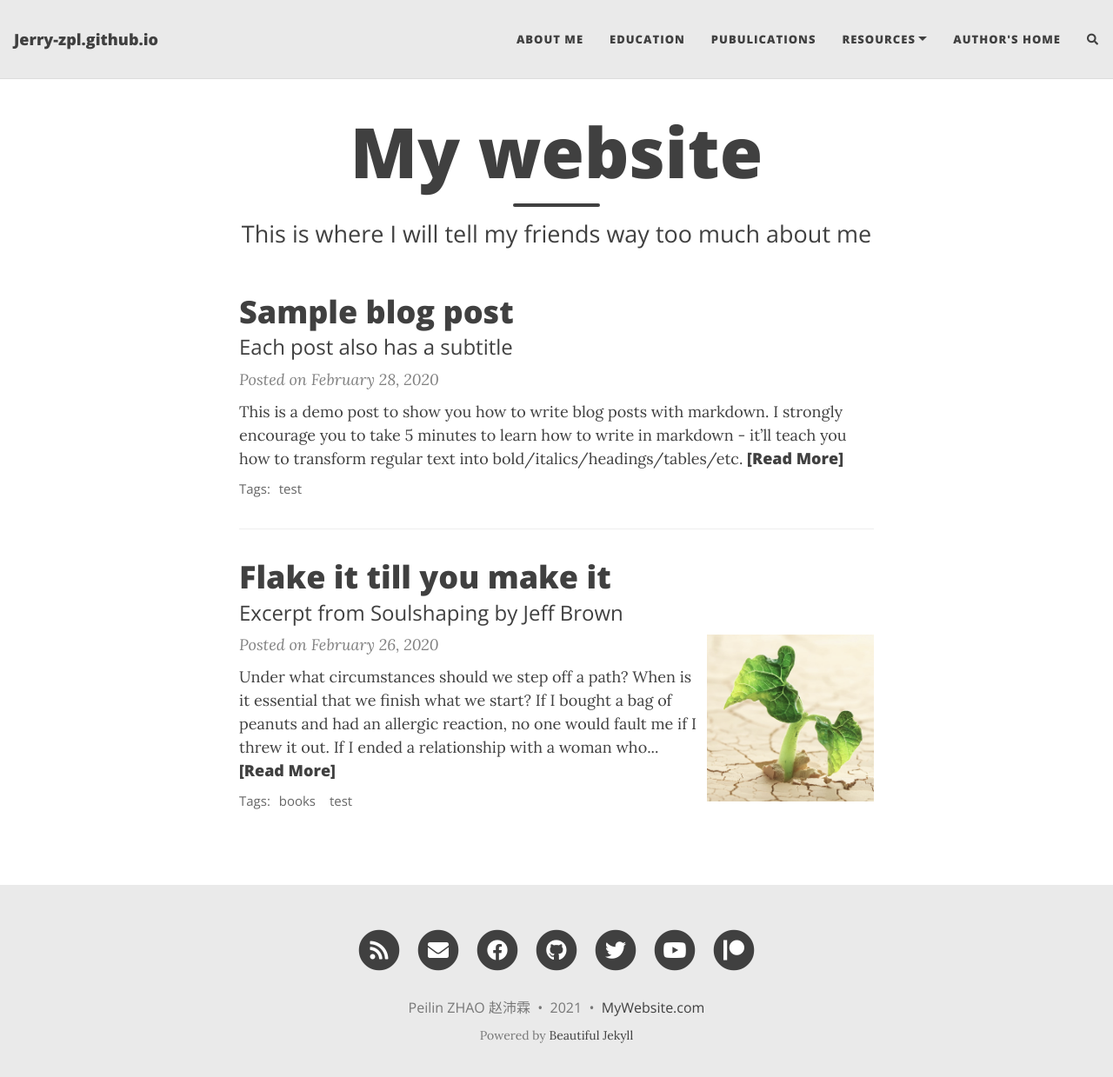
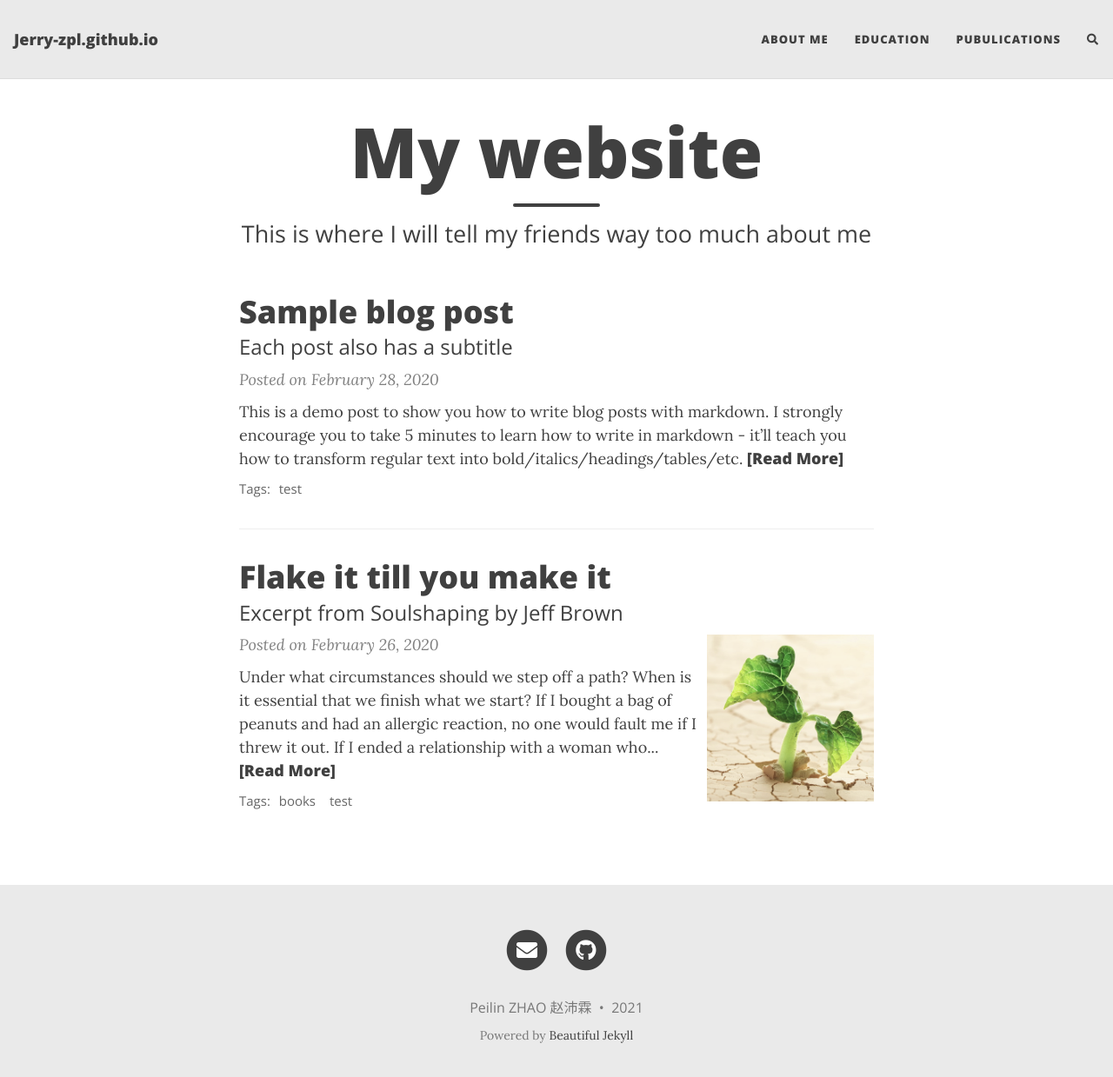
Before and after one commit to Jerry-zpl/Jerry-zpl.github.io, a Jekyll site: the page built from index.html, in a window 1280 px wide and 1252 px high. Shown: the top 1239 px of the window at 87% size. Built offline with Jekyll 4.4.1, drawn with Linux system fonts in a browser that asks for light colours; nearby versions of some CDN libraries; the list of posts is cut into pages by our own code; comment, search, counter and statistics services are not loaded; some of the changed lines change nothing that is shown.

Commit message:
Update _config.yml

```diff
--- a/_config.yml
+++ b/_config.yml
@@ -17,10 +17,10 @@ navbar-links:
   About Me: "aboutme"
   Education: "education"
   Pubulications: "publications"
-  Resources:
-    - Beautiful Jekyll: "https://beautifuljekyll.com"
-    - Learn markdown: "https://www.markdowntutorial.com/"
-  Author's home: "https://deanattali.com"
+  #Resources:
+    #- Beautiful Jekyll: "https://beautifuljekyll.com"
+    #- Learn markdown: "https://www.markdowntutorial.com/"
+  #Author's home: "https://deanattali.com"
 
 # --- Logo --- #
 
@@ -42,12 +42,12 @@ navbar-links:
 # Uncomment the links you want to show and add your information to each one.
 social-network-links:
   email: "Jerry_Business@outlook.com"
-  rss: true  # remove this line if you don't want to show an RSS link at the bottom
-  facebook: deanattali
+  #rss: true  # remove this line if you don't want to show an RSS link at the bottom
+  #facebook: deanattali
   github: "https://github.com/Jerry-zpl"
-  twitter: daattali
-  patreon: DeanAttali
-  youtube: c/daattali
+  #twitter: daattali
+  #patreon: DeanAttali
+  #youtube: c/daattali
 #  medium: yourname
 #  reddit: yourname
 #  linkedin: daattali
@@ -69,23 +69,23 @@ social-network-links:
 
 # If you want your website to generate an RSS feed, provide a description
 # The URL for the feed will be https://<your_website>/feed.xml
-rss-description: This website is a virtual proof that I'm awesome
+#rss-description: This website is a virtual proof that I'm awesome
 
 # --- General options --- #
 
 # Select which social network share links to show in posts
-share-links-active:
-  twitter: true
-  facebook: true
-  linkedin: true
-  vk: false
+#share-links-active:
+  #twitter: true
+  #facebook: true
+  #linkedin: true
+  #vk: false
 
 # How to display the link to your website in the footer
 # Remove this if you don't want a link in the footer
-url-pretty: "MyWebsite.com"
+#url-pretty: "MyWebsite.com"
 
 # Excerpt word length - Truncate the excerpt of each post on the feed page to the specified number of words
-excerpt_length: 50
+#excerpt_length: 50
 
 # Whether or not to show an excerpt for every blog post in the feed page
 feed_show_excerpt: true
```
